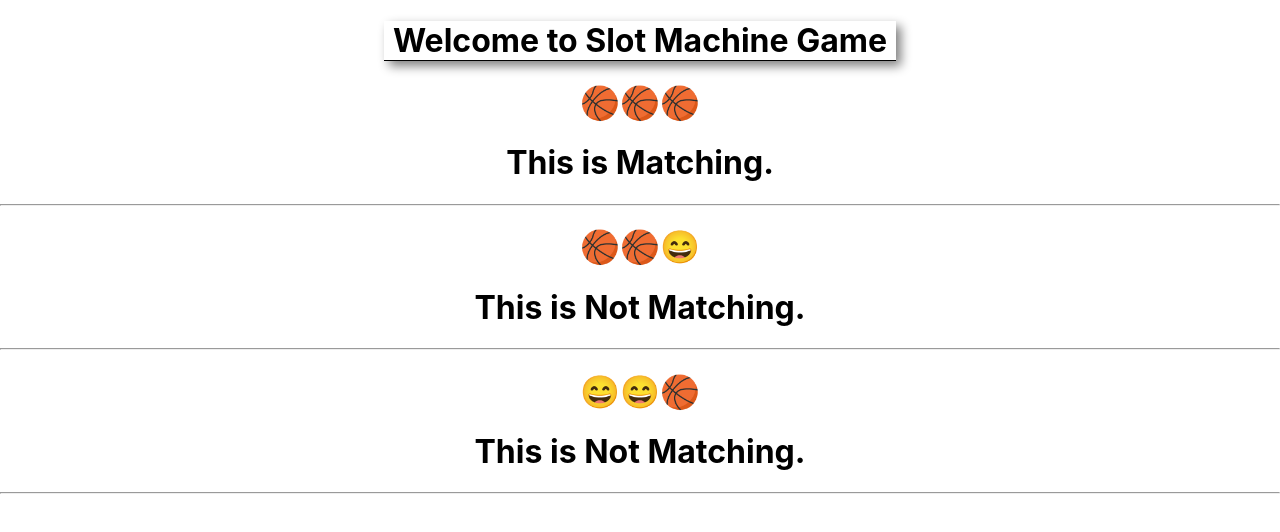
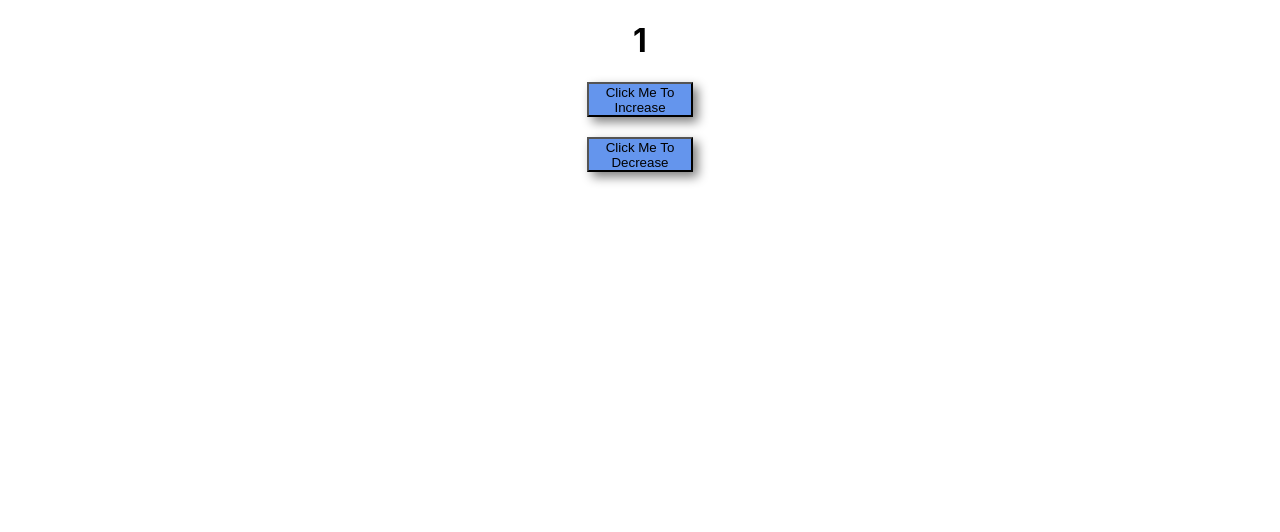
Before and after one commit to jatinnkumar/REACT-LEARNING, a React (Create React App) app: page / in a window 1280 px wide. Shown: the top 532 px of the page. Built offline with nearby package versions, Linux system fonts and the light colour scheme; the HTML template or start-up script is replaced by a standard one.

Commit message:
Hook ---> useState...

```diff
--- a/src/App.jsx
+++ b/src/App.jsx
@@ -1,14 +1,25 @@
-import React from 'react';
-import SlotMachine from './SlotMachine';
+import React, { useState } from 'react';
 import './index.css';
 
+
 const App = () => {
+    const [count, updatedCount] = useState(1);
+
+    const IncNum = () => {
+        updatedCount(count + 1);
+    };
+
+    const DecNum = () => {
+        updatedCount(count - 1);
+    };
+
     return (
         <>
-            <h1 className='Heading'>Welcome to <span>Slot Machine Game</span></h1>
-            <SlotMachine x='🏀' y='🏀' z='🏀' />
-            <SlotMachine x='🏀' y='🏀' z='😄' />
-            <SlotMachine x='😄' y='😄' z='🏀' />
+            <div className='btn-container'>
+                <h1>{count}</h1>
+                <button className='hookBtn' onClick={IncNum}>Click Me To Increase</button><br /><br />
+                <button className='hookBtn' onClick={DecNum}>Click Me To Decrease</button>
+            </div>
         </>
     );
 };
--- a/src/index.css
+++ b/src/index.css
@@ -38,3 +38,14 @@ h1.Heading {
   margin-left: auto;
   box-shadow: 5px 5px 10px grey;
 }
+
+.btn-container {
+  text-align: center;
+}
+
+button.hookBtn {
+  height: 35px;
+  width: 8em;
+  background: cornflowerblue;
+  box-shadow: 5px 5px 10px grey;
+}
```
